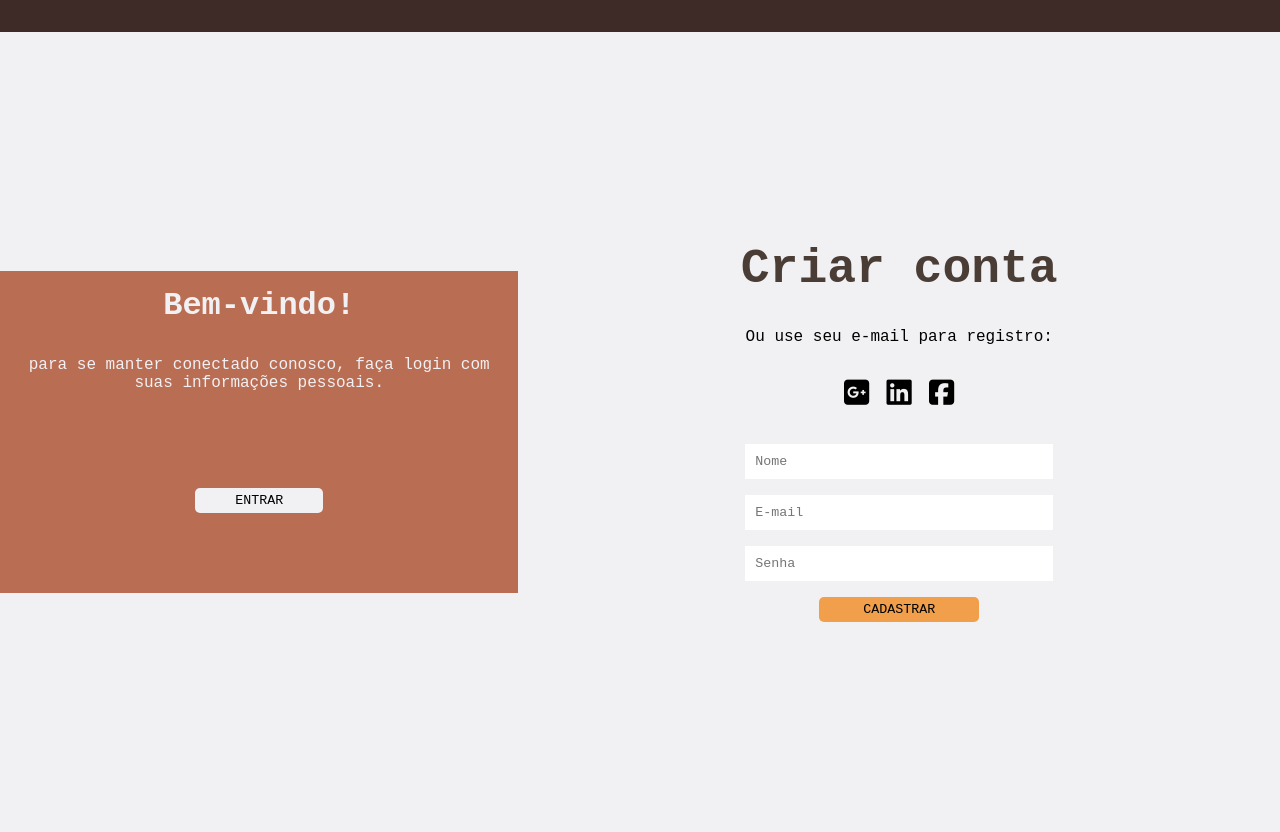
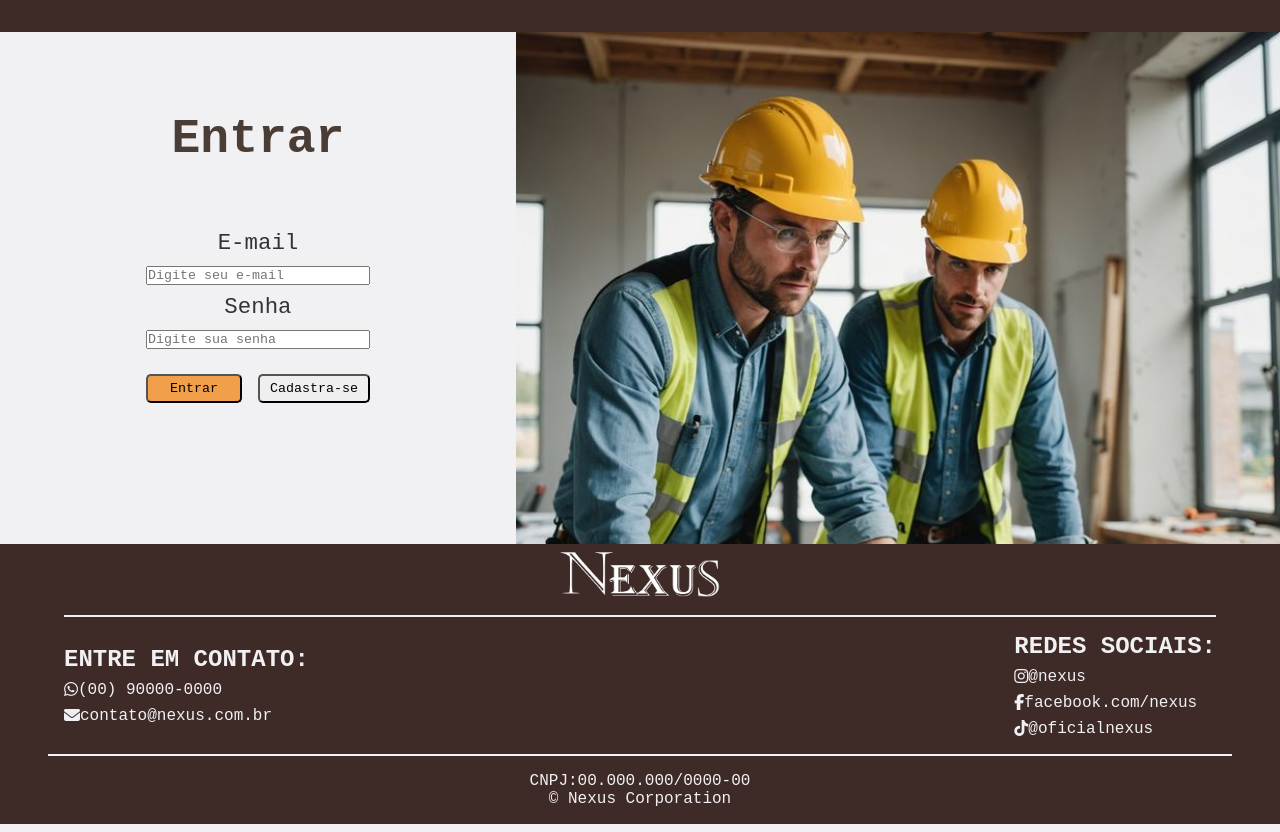
Before and after one commit to Hi-Ury/Nexus, a plain HTML site: page html/login.html in a window 1280 px wide. Drawn offline with Linux system fonts and the light colour scheme; a web font is replaced by a local one.

Commit message:
pagina-login
segunda parte dos banners

```diff
--- a/css/login.css
+++ b/css/login.css
@@ -5,16 +5,12 @@
     text-decoration: none;
     font-family: "Google Sans Code", monospace;
 }
-body{
-    height: 100vh;
-    width: 100vw;
-}
 
 .caixa-principal{
     display: flex;
     align-items: center;
     justify-content: center;
-    height: 100vh;
+    /* height: 100vh; */
 }
 
 .lado-esquerdo{
@@ -25,12 +21,15 @@ body{
     padding: 1rem;
     display: flex;
     gap: 2rem;
-    width: 40vw;
-    color: var(--cor-fundo-padrao);
+    width: 38%;
+    height: 30rem;
+    color: white;
+    display: none;
 }
 
 .lado-esquerdo h2{
-    font-size: 2rem;
+    font-size: 3rem;
+    margin-top: 8rem;
 }
 
 .lado-direito{
@@ -42,7 +41,9 @@ body{
     flex-direction: column;
     text-align: center;
     gap: 2rem;
-    width: 60vw;
+    width: 58%;
+    height: 30rem;
+    display: none;
 }
 
 .lado-direito h2{
@@ -88,3 +89,108 @@ form input{
     font-size: 1.8rem;
     cursor: pointer;
 }
+
+.segunda-parte{
+    display: flex;
+    align-items: center;
+    justify-content: center;
+}
+
+.esquerdo-02{
+    text-align: center;
+    flex-direction: column;
+    align-items: center;
+    background-color: var(--cor-fundo-padrao);
+    padding: 1rem;
+    display: flex;
+    gap: 2rem;
+    width: 38%;
+    height: 30rem;
+    color: var(--cor-paragrafo-texto);
+}
+
+.esquerdo-02 h2{
+    font-size: 3rem;
+    color: var(--cor-titulo);
+    margin-top: 4rem;
+}
+
+.form-02 {
+    display: flex;
+    flex-direction: column;
+    gap: 0.6rem;
+    font-size: 1.4rem;
+    width: 14rem;
+    margin-top: 2rem;
+}
+
+#btn-entrar{
+    width: 8rem;
+    padding: 5px 10px;
+    cursor: pointer;
+    border-radius: 5px;
+    background-color:var(--cor-botao-padrao);
+
+}
+
+#btn-cadastrar{
+    width: 8rem;
+    padding: 5px 10px;
+    cursor: pointer;
+    border-radius: 5px;
+}
+
+.botoes-segunda{
+    margin-top: 1rem;
+    display: flex;
+    gap: 1rem;
+}
+
+.direito-02{
+    background-image: url(/imagens/engenheiros.jpg);
+    background-repeat: no-repeat;
+    background-position: top;
+    background-size: cover;
+    width: 60%;
+    height: 32rem;
+}
+
+
+
+
+
+
+footer {
+    background-color: var(--cor-header-footer);
+    display: flex;
+    flex-direction: column;
+    align-items: center;
+    justify-content: center;
+    color: var(--cor-fundo-padrao);
+    text-align: center;
+}
+
+.logo-footer {
+    max-width: 100vw;
+    min-width: 90vw;
+    border-bottom: 2px solid var(--cor-fundo-padrao);
+}
+
+.contatos {
+    display: flex;
+    align-items: center;
+    justify-content: space-between;
+    max-width: 100vw;
+    min-width: 90vw;
+    padding: 1rem;
+    border-bottom: 2px solid var(--cor-fundo-padrao);
+
+    li {
+        display: flex;
+        margin-top: .5rem;
+    }
+}
+
+.autoral {
+    padding: 1rem;
+}
--- a/html/login.html
+++ b/html/login.html
@@ -20,7 +20,7 @@
 
                 <div class="lado-esquerdo">
                     <h2>Bem-vindo!</h2>
-                    <p>para se manter conectado conosco, faça login com suas informações pessoais.</p>
+                    <p>para se manter conectado conosco, faça <span>Login</span> com suas informações pessoais.</p>
                     <input type="button" value="ENTRAR" id="btn01">
                 </div>
 
@@ -44,6 +44,69 @@
         </section>
     </main>
 
+    <section class="segunda-parte">
+
+        <div class="esquerdo-02">
+            <h2>Entrar</h2>
+            <div class="form-02">
+            <label for="">E-mail</label>
+            <input type="email" placeholder="Digite seu e-mail">
+            <label for="">Senha</label>
+            <input type="password" placeholder="Digite sua senha">
+            <div class="botoes-segunda">
+            <input type="button" value="Entrar" id="btn-entrar">
+            <input type="button" value="Cadastra-se" id="btn-cadastrar">
+            </div>
+            </div>
+        </div>
+
+        <div class="direito-02"></div>
+
+    </section>
+
+     <footer>
+        <div class="logo-footer"><img src="/imagens/logo-completa-branca.png"
+                alt="Logo da empresa Nexus completa versão branca" class="logo"></div>
+
+        <div class="contatos">
+            <div class="entre-em-contato">
+                <h2>ENTRE EM CONTATO:</h2>
+                <ul>
+                    <li>
+                        <i class="fa-brands fa-whatsapp"></i>
+                        <p>(00) 90000-0000</p>
+                    </li>
+                    <li>
+                        <i class="fa-solid fa-envelope"></i>
+                        <p>contato@nexus.com.br</p>
+                    </li>
+                </ul>
+            </div>
+
+            <div class="redes-sociais">
+                <h2>REDES SOCIAIS:</h2>
+                <ul>
+                    <li>
+                        <i class="fa-brands fa-instagram"></i>
+                        <p>@nexus</p>
+                    </li>
+                    <li>
+                        <i class="fa-brands fa-facebook-f"></i>
+                        <p>facebook.com/nexus</p>
+                    </li>
+                    <li>
+                        <i class="fa-brands fa-tiktok"></i>
+                        <p>@oficialnexus</p>
+                    </li>
+                </ul>
+            </div>
+        </div>
+
+        <div class="autoral">
+            <p>CNPJ:00.000.000/0000-00</p>
+            <p>&copy Nexus Corporation</p>
+        </div>
+    </footer>
 </body>
 <script src="https://kit.fontawesome.com/3bee387c5f.js" crossorigin="anonymous"></script>
 
```
